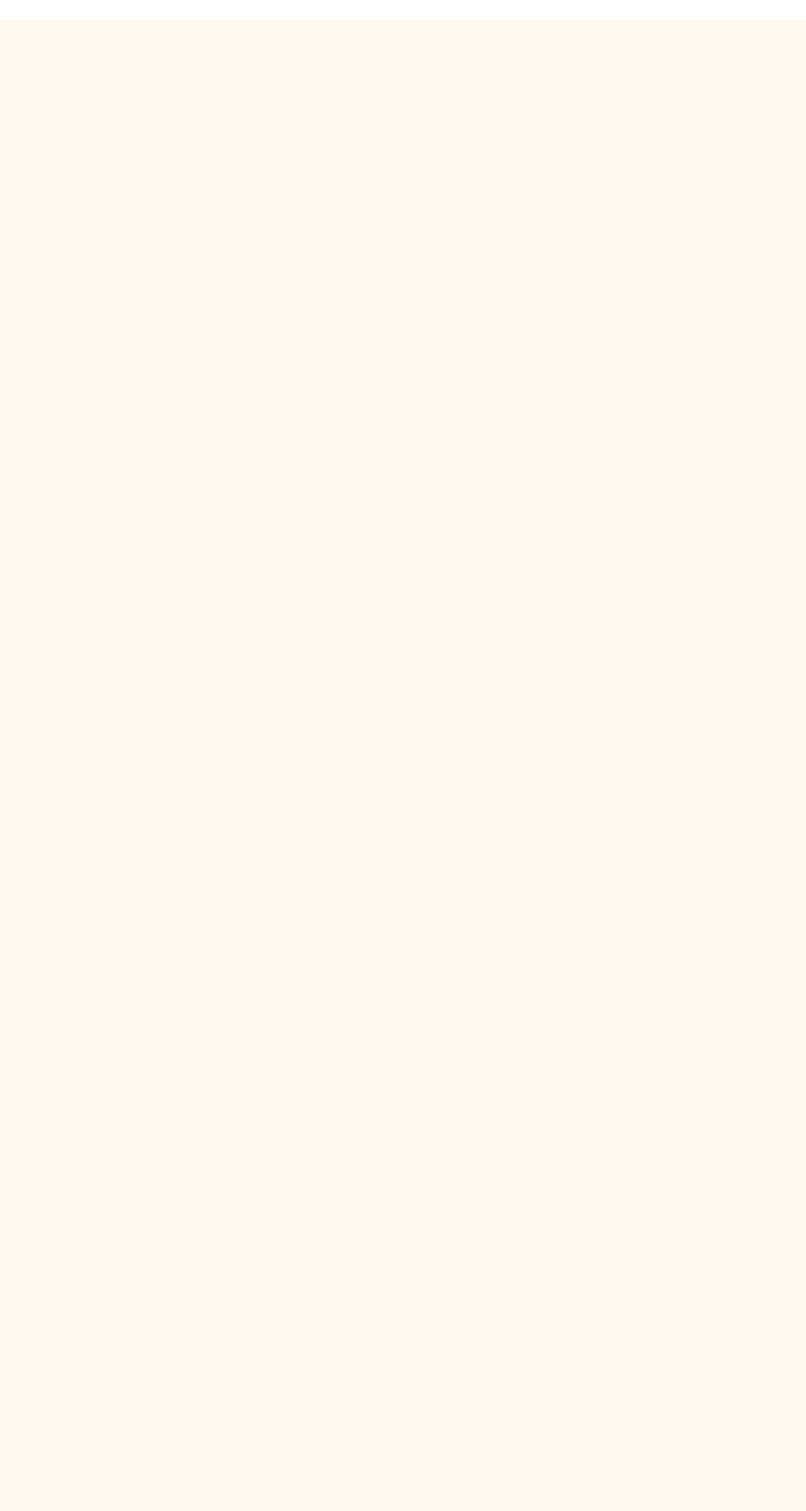
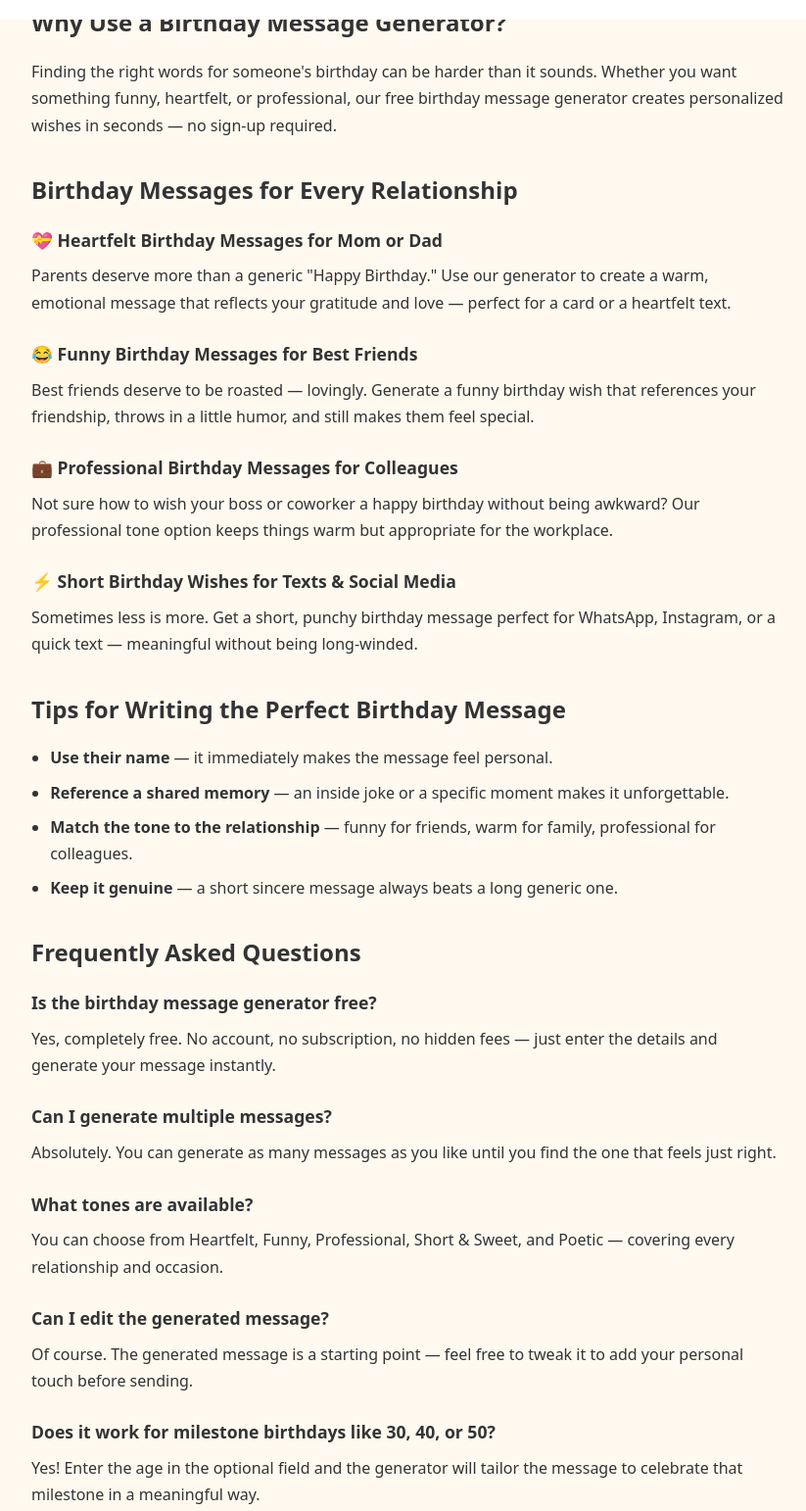
Before and after one commit to mytoolsnetwork-sketch/birthdaymsg, a plain HTML site: page index.html in a window 1280 px wide. Shown: the part 780-2322 px from the top of the page at 98% size, without its empty margins (224-1047 px from the left). Before the commit the page ends 800 px from the top, so only its background shows below. Drawn offline with Linux system fonts and the light colour scheme.

Commit message:
Update index.html

```diff
--- a/index.html
+++ b/index.html
@@ -170,5 +170,51 @@ if(!localStorage.getItem('cookieConsent')){document.getElementById('cookie-banne
 function acceptCookies(){localStorage.setItem('cookieConsent','accepted');document.getElementById('cookie-banner').style.display='none'}
 function declineCookies(){localStorage.setItem('cookieConsent','declined');document.getElementById('cookie-banner').style.display='none'}
 </script>
+<!-- SEO CONTENT SECTION -->
+<section style="max-width:800px;margin:2rem auto;padding:0 1rem;font-family:system-ui,sans-serif;color:#333;line-height:1.7">
+
+  <h2 style="font-size:1.5rem;margin-bottom:1rem">Why Use a Birthday Message Generator?</h2>
+  <p>Finding the right words for someone's birthday can be harder than it sounds. Whether you want something funny, heartfelt, or professional, our free birthday message generator creates personalized wishes in seconds — no sign-up required.</p>
+
+  <h2 style="font-size:1.5rem;margin:2rem 0 1rem">Birthday Messages for Every Relationship</h2>
+
+  <h3 style="font-size:1.1rem;margin-bottom:0.5rem">💝 Heartfelt Birthday Messages for Mom or Dad</h3>
+  <p>Parents deserve more than a generic "Happy Birthday." Use our generator to create a warm, emotional message that reflects your gratitude and love — perfect for a card or a heartfelt text.</p>
+
+  <h3 style="font-size:1.1rem;margin:1.5rem 0 0.5rem">😂 Funny Birthday Messages for Best Friends</h3>
+  <p>Best friends deserve to be roasted — lovingly. Generate a funny birthday wish that references your friendship, throws in a little humor, and still makes them feel special.</p>
+
+  <h3 style="font-size:1.1rem;margin:1.5rem 0 0.5rem">💼 Professional Birthday Messages for Colleagues</h3>
+  <p>Not sure how to wish your boss or coworker a happy birthday without being awkward? Our professional tone option keeps things warm but appropriate for the workplace.</p>
+
+  <h3 style="font-size:1.1rem;margin:1.5rem 0 0.5rem">⚡ Short Birthday Wishes for Texts & Social Media</h3>
+  <p>Sometimes less is more. Get a short, punchy birthday message perfect for WhatsApp, Instagram, or a quick text — meaningful without being long-winded.</p>
+
+  <h2 style="font-size:1.5rem;margin:2rem 0 1rem">Tips for Writing the Perfect Birthday Message</h2>
+  <ul style="padding-left:1.2rem">
+    <li style="margin-bottom:0.5rem"><strong>Use their name</strong> — it immediately makes the message feel personal.</li>
+    <li style="margin-bottom:0.5rem"><strong>Reference a shared memory</strong> — an inside joke or a specific moment makes it unforgettable.</li>
+    <li style="margin-bottom:0.5rem"><strong>Match the tone to the relationship</strong> — funny for friends, warm for family, professional for colleagues.</li>
+    <li style="margin-bottom:0.5rem"><strong>Keep it genuine</strong> — a short sincere message always beats a long generic one.</li>
+  </ul>
+
+  <h2 style="font-size:1.5rem;margin:2rem 0 1rem">Frequently Asked Questions</h2>
+
+  <h3 style="font-size:1.1rem;margin-bottom:0.5rem">Is the birthday message generator free?</h3>
+  <p>Yes, completely free. No account, no subscription, no hidden fees — just enter the details and generate your message instantly.</p>
+
+  <h3 style="font-size:1.1rem;margin:1.5rem 0 0.5rem">Can I generate multiple messages?</h3>
+  <p>Absolutely. You can generate as many messages as you like until you find the one that feels just right.</p>
+
+  <h3 style="font-size:1.1rem;margin:1.5rem 0 0.5rem">What tones are available?</h3>
+  <p>You can choose from Heartfelt, Funny, Professional, Short & Sweet, and Poetic — covering every relationship and occasion.</p>
+
+  <h3 style="font-size:1.1rem;margin:1.5rem 0 0.5rem">Can I edit the generated message?</h3>
+  <p>Of course. The generated message is a starting point — feel free to tweak it to add your personal touch before sending.</p>
+
+  <h3 style="font-size:1.1rem;margin:1.5rem 0 0.5rem">Does it work for milestone birthdays like 30, 40, or 50?</h3>
+  <p>Yes! Enter the age in the optional field and the generator will tailor the message to celebrate that milestone in a meaningful way.</p>
+
+</section>
 </body>
 </html>
```
